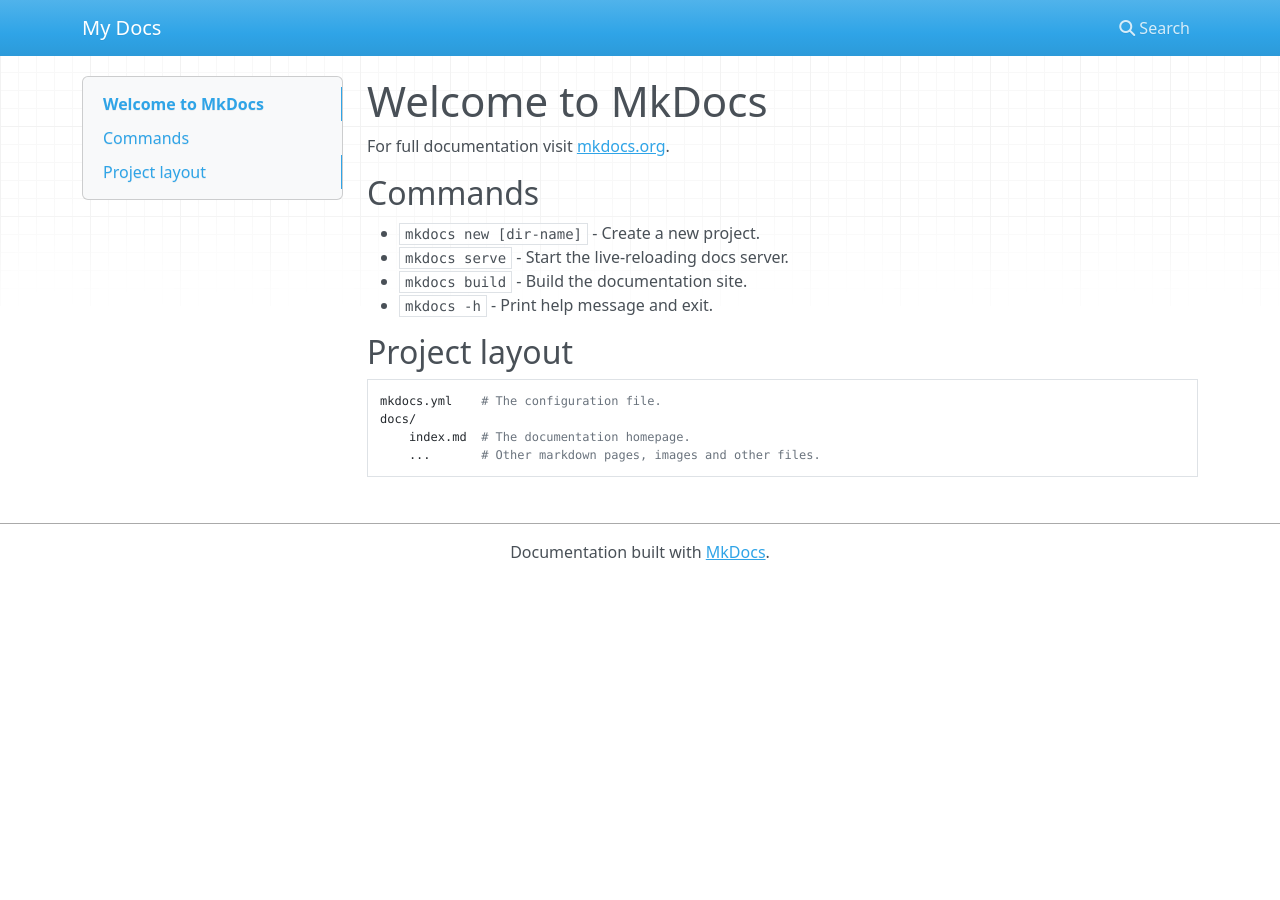
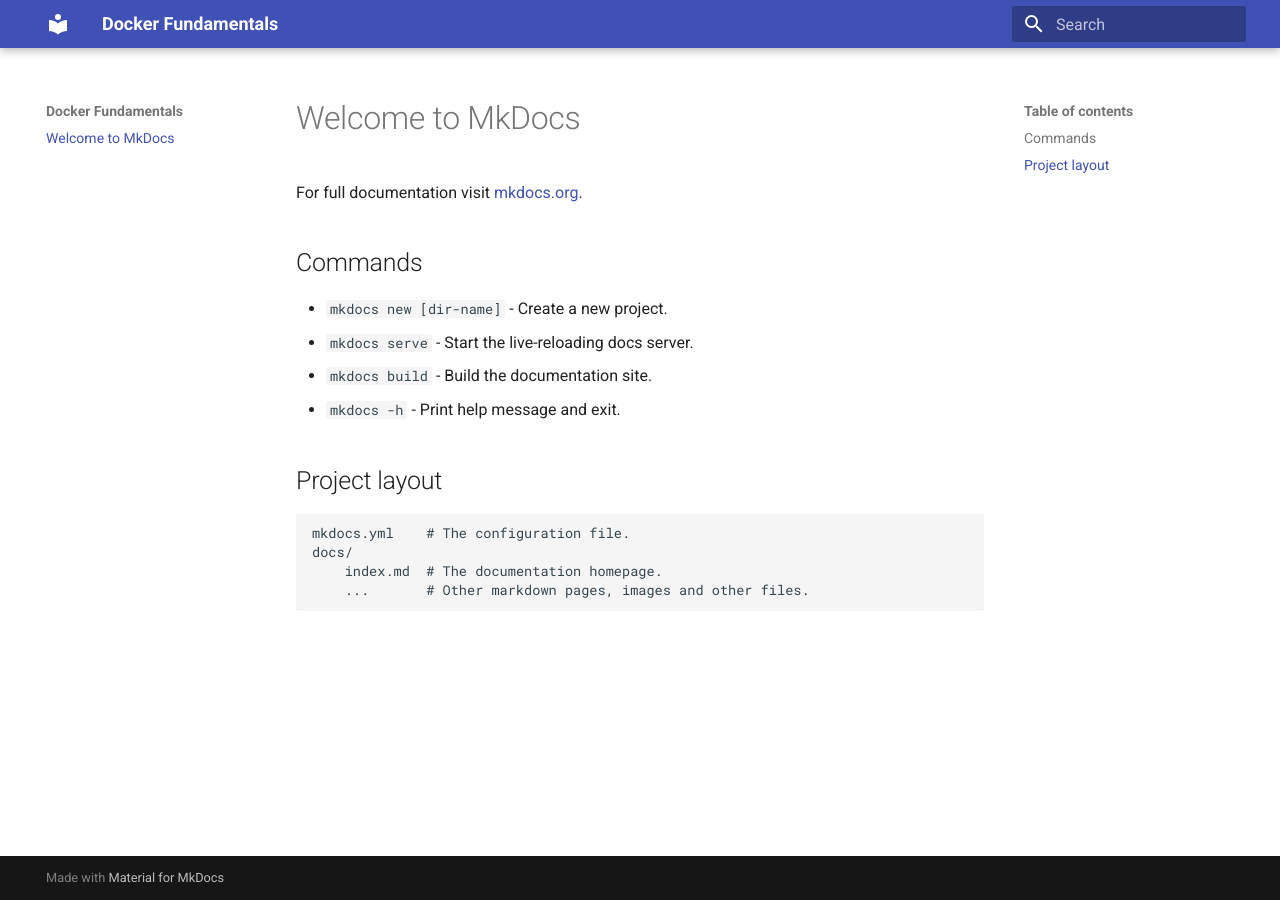
Before and after one commit to sujaypillai/docker-fundamentals, an MkDocs documentation site: the page built from docs/index.md, in a window 1280 px wide. Built offline with MkDocs 1.6.1 and Material for MkDocs 9.7.7, drawn with Linux system fonts in a browser that asks for light colours; nearby versions of some CDN libraries.

Commit message:
Added material theme

```diff
--- a/mkdocs.yml
+++ b/mkdocs.yml
@@ -1 +1,5 @@
-site_name: My Docs
+site_name: Docker Fundamentals
+site_author: Sujay Pillai
+
+theme:
+  material
```
